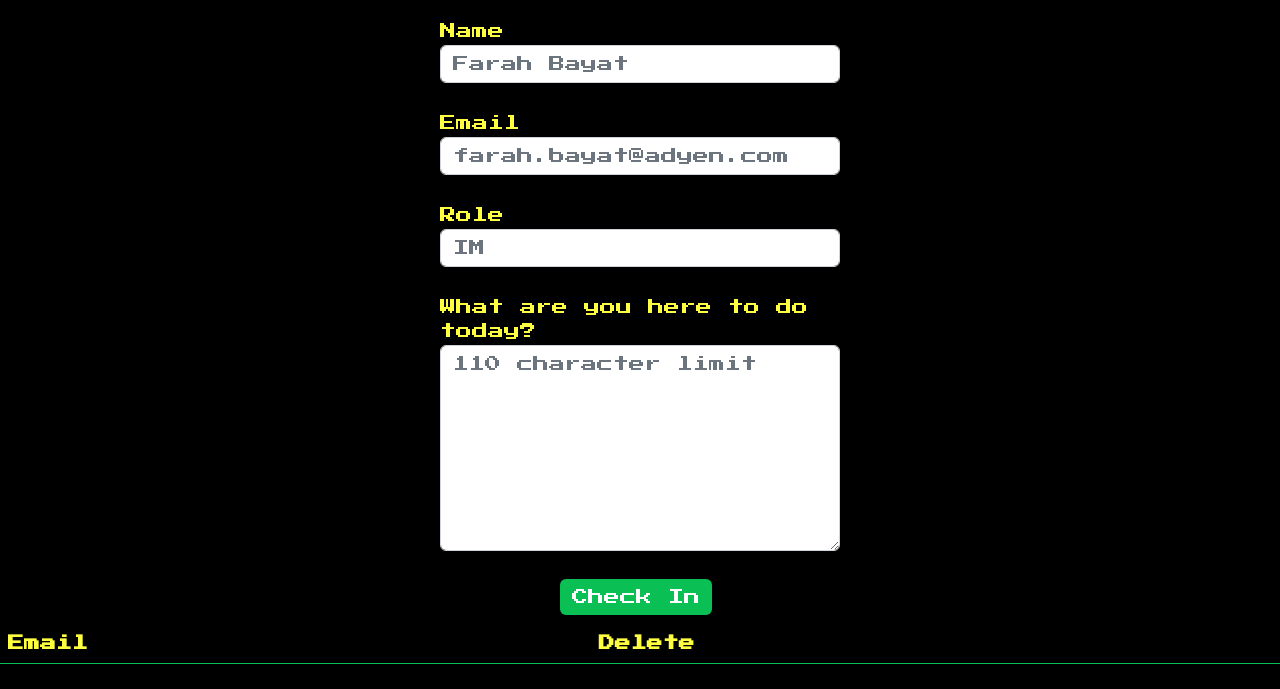
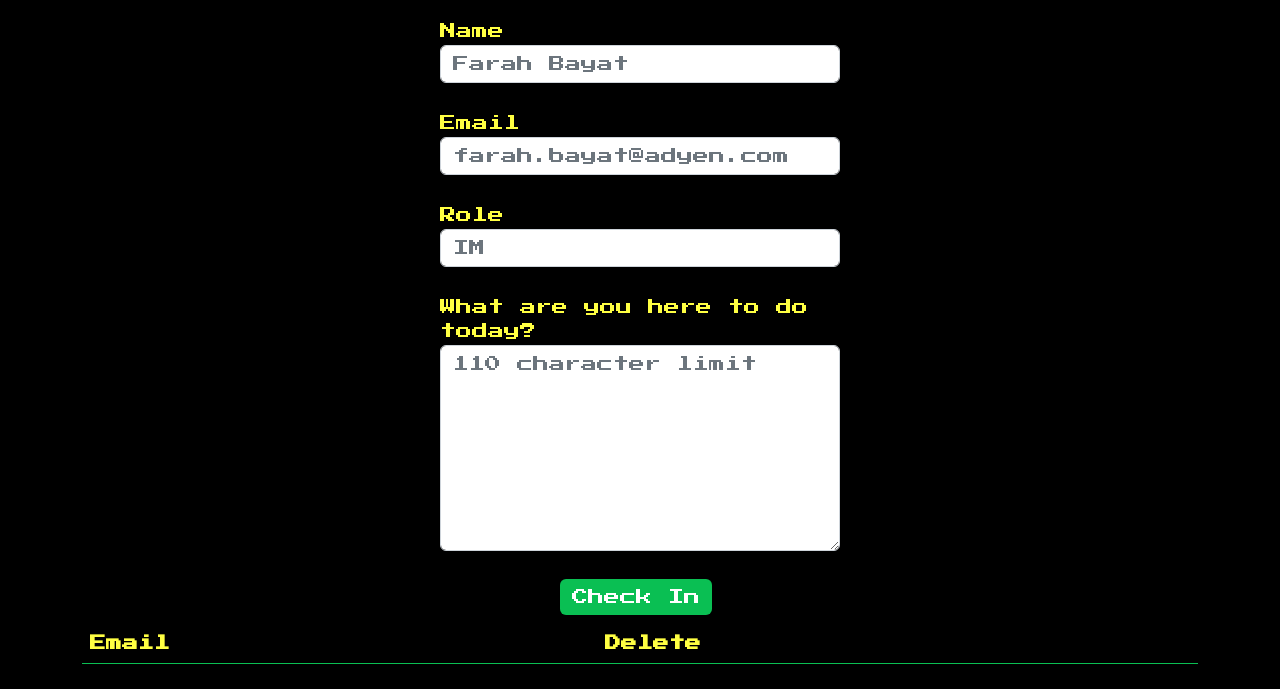
Before and after one commit to farahdibaB/DutyRoom, a Flask app: page /mobile in a window 1280 px wide. Shown: the part 111-800 px from the top of the page. Run offline with Flask 3, Linux system fonts and the light colour scheme; lists and menus that the app fills with data are empty; some web fonts are replaced.

Commit message:
padding for screen

```diff
--- a/app/templates/mobile.html
+++ b/app/templates/mobile.html
@@ -16,8 +16,9 @@
     <title>Check In</title>
   </head>
 <body>
+    <div class="container">
   <div class="row">
-  <div class="col-12">
+  <div class="col-xs-12">
     <div class="titleform">
   <h1 class="title checkInTitle">Check In</h1>
   <div class="box">
@@ -41,7 +42,7 @@
   </div>
 </div>
 </div>
-<div class="col-12">
+<div class="col-xs-12">
   <table class="table table-bordered tcheckm">
     <thead class="thcheck">
         <tr class="table-success">
@@ -63,4 +64,5 @@
 </table>
 </div>
 </div>
+</div>
 </body>
```
